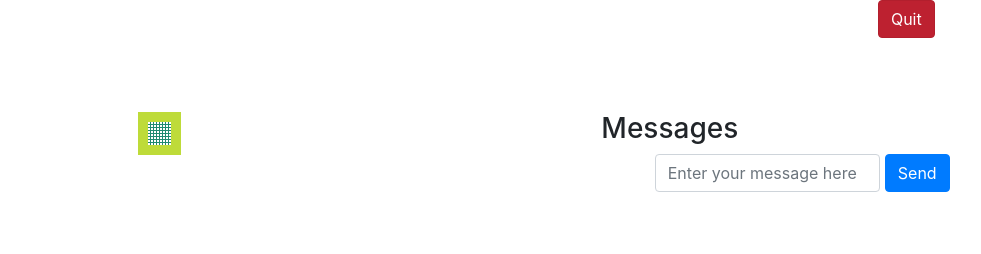
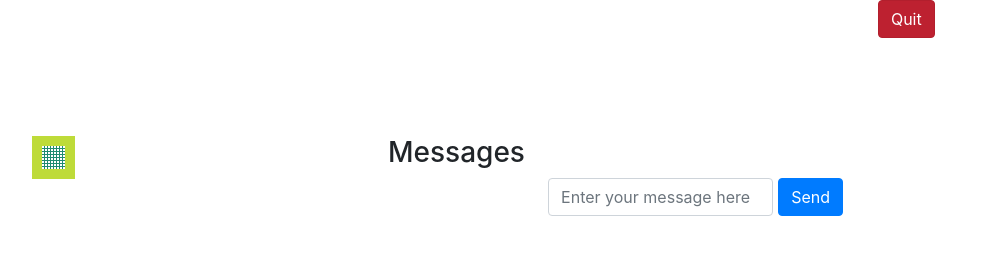
Before and after one commit to grrbam/reversi, a website: page public/game.html in a window 1280 px wide. Shown: the whole page, without its empty margins (267-1248 px from the left). Drawn offline with nearby package versions, Linux system fonts and the light colour scheme; no server answers.

Commit message:
DONE BITCHHHHH

```diff
--- a/public/game.html
+++ b/public/game.html
@@ -43,8 +43,10 @@
         </div>
       </div>
 
+      <br>
+
       <div class='row'>
-        <div class='col-lg-8'>
+        <div class='col-lg-6'>
           <table id='game_board'>
             <tr>
               <td id='0_0'></td>
@@ -128,7 +130,7 @@
             </tr>
           </table>
         </div>
-        <div class='col-lg-4'>
+        <div class='col-xl-6'>
           <div class='row'>
             <div class='col text-left'>
               <h3>Messages</h3>
--- a/public/yass-style.css
+++ b/public/yass-style.css
@@ -40,3 +40,9 @@ form {
 .h2 {
   margin-top: .5rem;
 }
+
+.col-xl-6 {
+  overflow-y: auto;
+  height: 650px;
+  overflow-wrap: break-word;
+}
```
